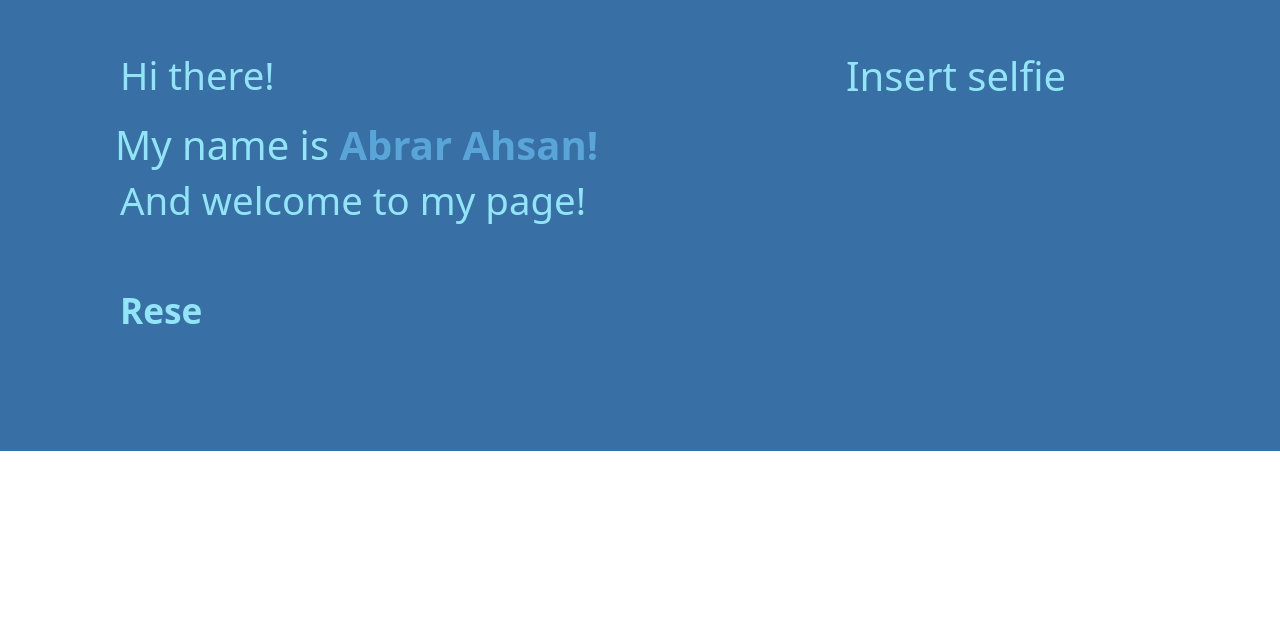
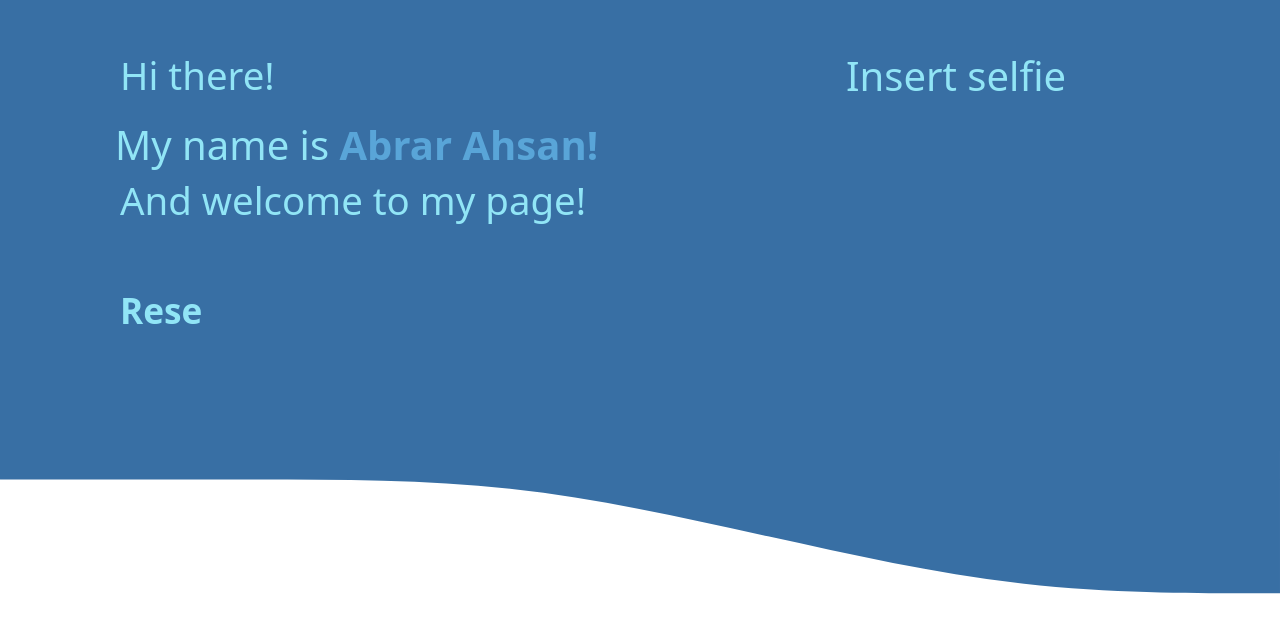
Before and after one commit to abrarahsan16/abrarahsan16.github.io, a React (Vite) app: page / in a window 1280 px wide. Shown: the part 162-794 px from the top of the page. Built offline with nearby package versions, Linux system fonts and the light colour scheme.

Commit message:
Starting the about me

```diff
--- a/src/Components/Home/Home.js
+++ b/src/Components/Home/Home.js
@@ -31,6 +31,13 @@ const Home = () => {
           </Row>
         </Container>
       </Container>
+      <svg xmlns="http://www.w3.org/2000/svg" viewBox="0 0 1440 320">
+        <path
+          fill="#386fa4"
+          fill-opacity="1"
+          d="M0,32L48,32C96,32,192,32,288,32C384,32,480,32,576,42.7C672,53,768,75,864,96C960,117,1056,139,1152,149.3C1248,160,1344,160,1392,160L1440,160L1440,0L1392,0C1344,0,1248,0,1152,0C1056,0,960,0,864,0C768,0,672,0,576,0C480,0,384,0,288,0C192,0,96,0,48,0L0,0Z"
+        ></path>
+      </svg>
     </section>
   );
 };
```
Also changed, not shown: 2 other files (tests, documents, lock files or other folders).
